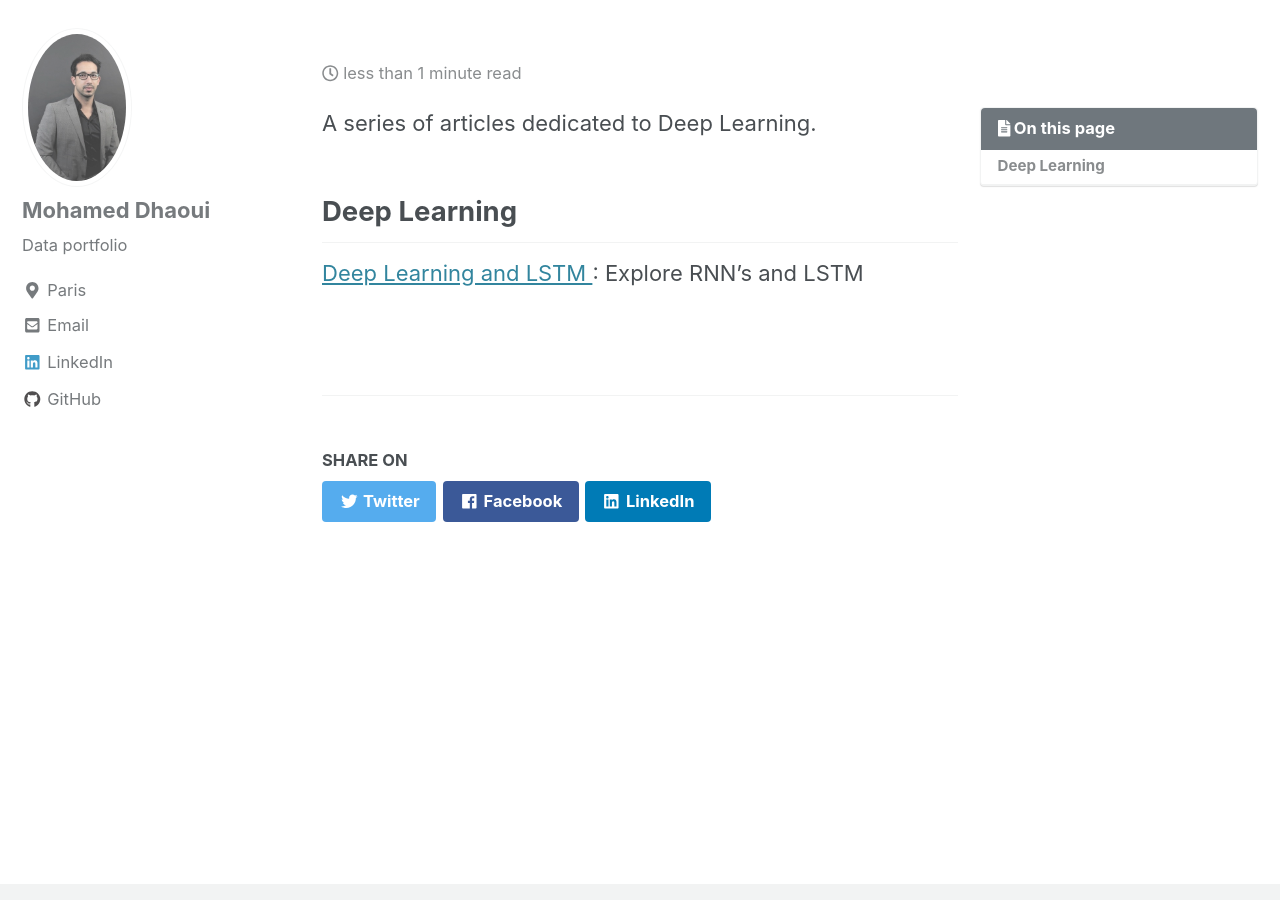
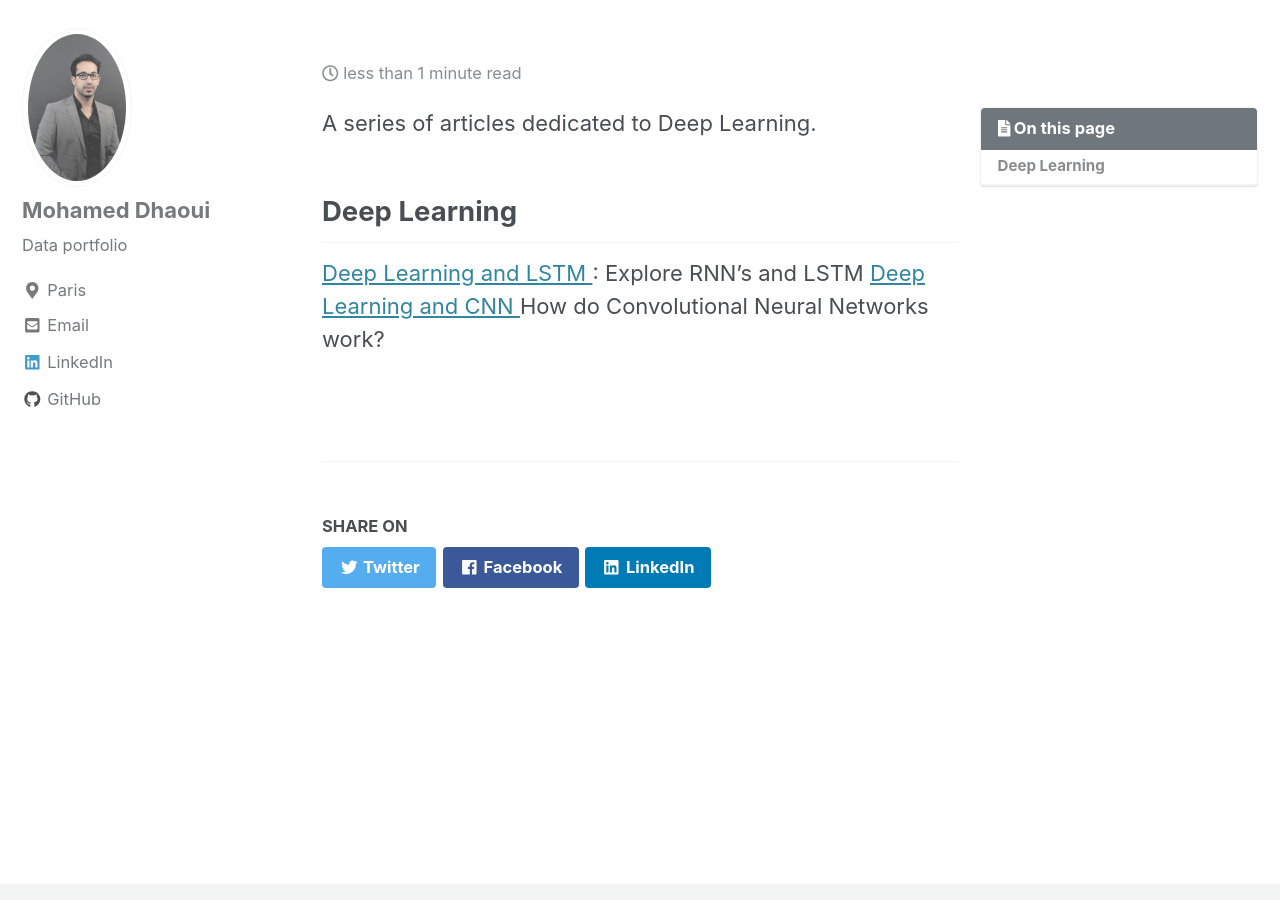
Before and after one commit to mohameddhaoui/mohameddhaoui.github.io, a Jekyll site: the page built from _pages/dl.md, in a window 1280 px wide and 900 px high, scrolled down 1087 px. Built offline with Jekyll 4.4.1, drawn with Linux system fonts in a browser that asks for light colours; cached includes are drawn as plain includes.

Commit message:
update dl articles

```diff
--- a/_pages/dl.md
+++ b/_pages/dl.md
@@ -13,3 +13,4 @@ A series of articles dedicated to Deep Learning.
 ## Deep Learning
 
 [Deep Learning and LSTM ](https://mohameddhaoui.github.io/machinelearning/LSTM/) : Explore RNN’s and LSTM
+[Deep Learning and CNN ](https://mohameddhaoui.github.io/machinelearning/CNN/)  How do Convolutional Neural Networks work?
```
